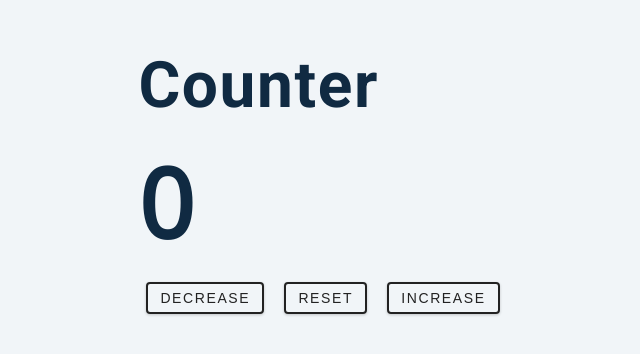
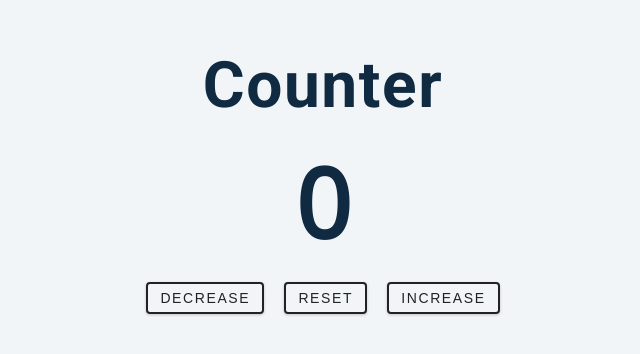
Before and after one commit to mcherel/counter, a plain HTML site: page index.html in a window 1280 px wide. Shown: the part 212-566 px from the top of the page, without its empty margins (317-957 px from the left). Drawn offline with nearby package versions, Linux system fonts and the light colour scheme.

Commit message:
container class

```diff
--- a/index.html
+++ b/index.html
@@ -10,10 +10,8 @@
   </head>
   <body>
     <main>
-      <div class="counter">
-        <h1>
-          counter
-        </h1>
+      <div class="container">
+        <h1>counter</h1>
         <span id="value">0</span>
         <div class="button-container">
           <button class="btn decrease">decrease</button>
```
